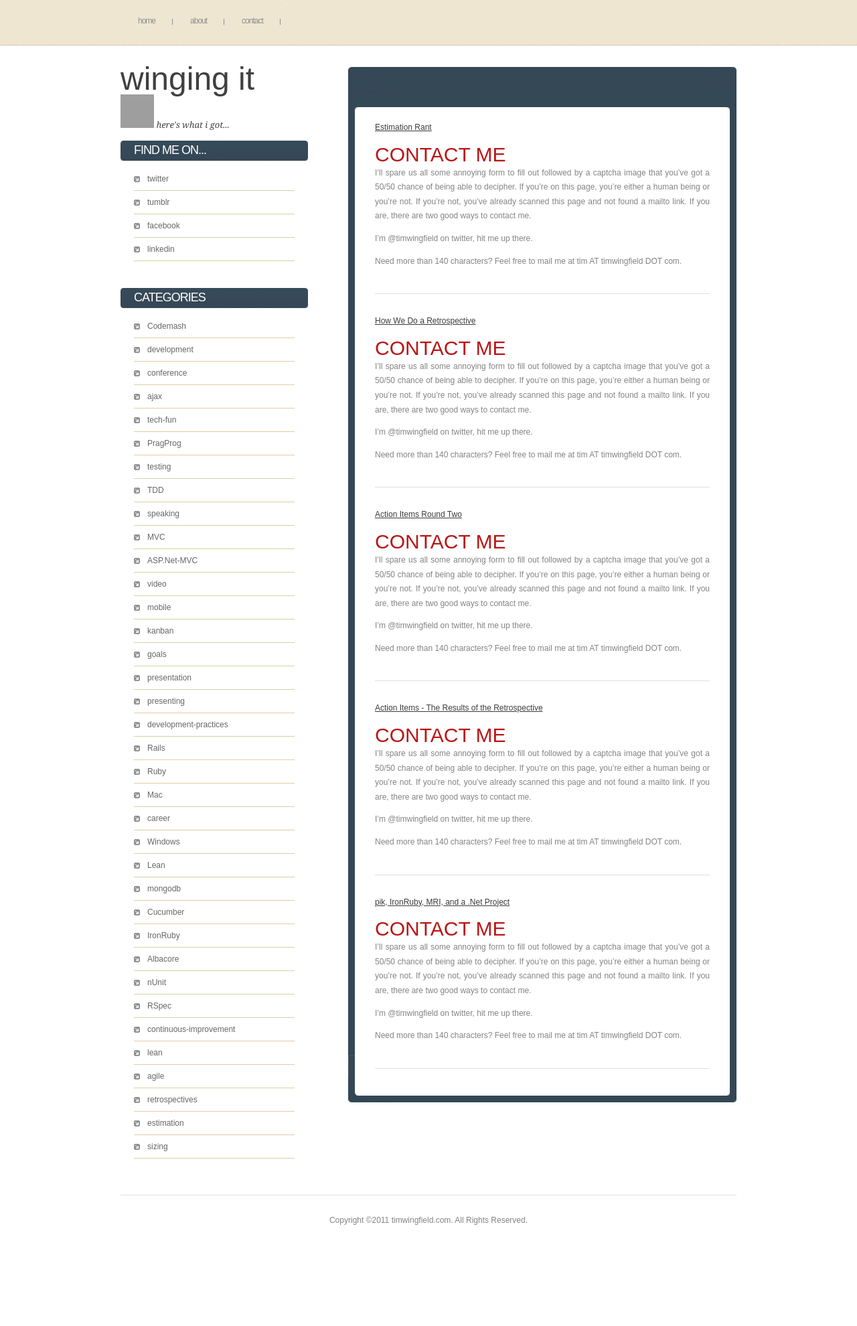
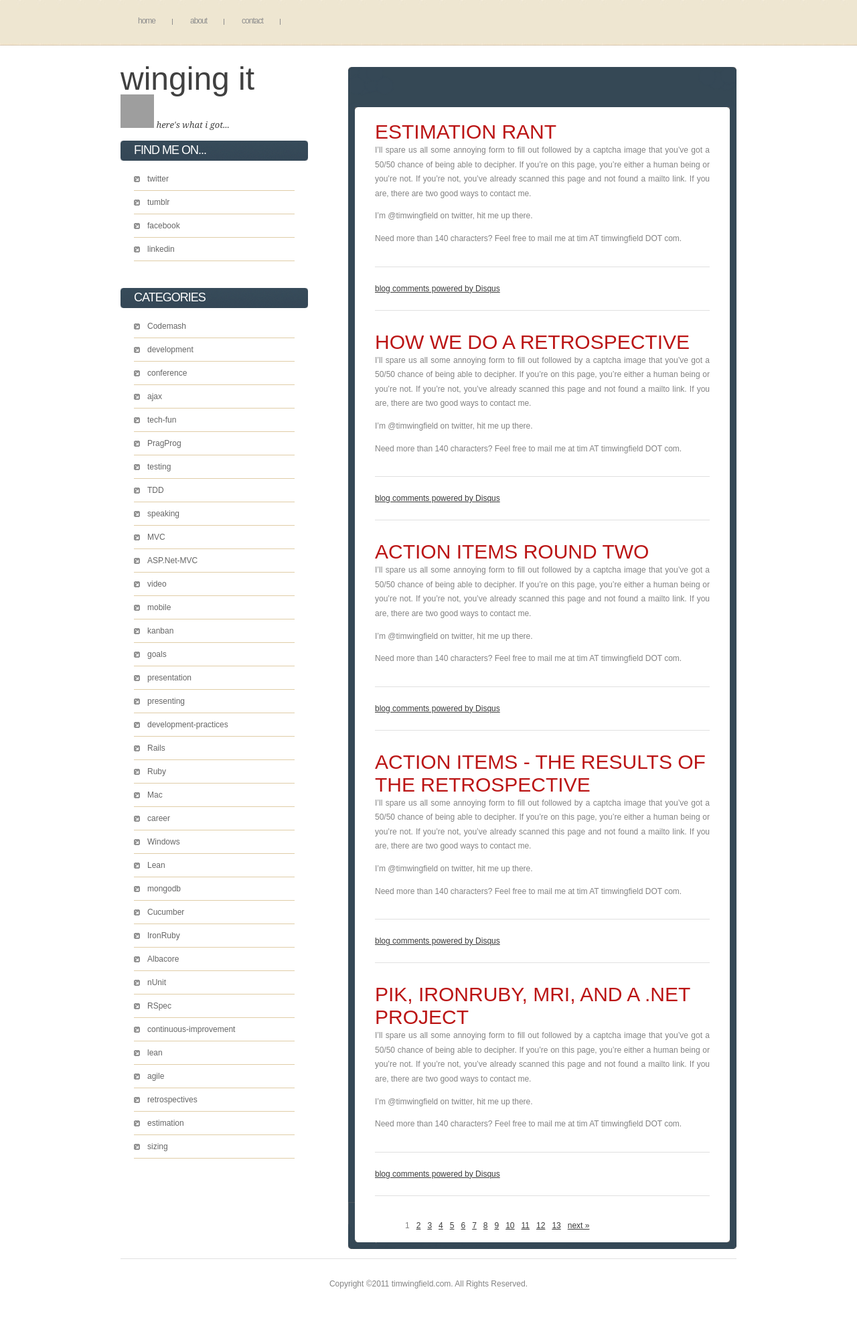
Before and after one commit to timwingfield/timwingfield.github.com, a Jekyll site: the page built from index.html, in a window 1280 px wide. Shown: the whole page at 67% size. Built offline with Jekyll 4.4.1, drawn with Linux system fonts in a browser that asks for light colours; nearby versions of some CDN libraries; Markdown is read by kramdown in place of the engine named in the settings; the list of posts is cut into pages by our own code; comment, search, counter and statistics services are not loaded; before the commit the page ends 1885 px from its top, so only the background shows below that; grey boxes are pictures that could not be loaded.

Commit message:
comments added to post template. comments working with disqus on estimation rant post. pagination added to the index

```diff
--- a/_includes/post.html
+++ b/_includes/post.html
@@ -1,6 +1,24 @@
 <div class="post">
 {% if content %}
   {{ content }}
+  <div id="comments">
+    <div id="disqus_thread"></div>
+    <script type="text/javascript">
+        var disqus_shortname = 'timwingfield';
+
+        //var disqus_url = 'http://blog.timwingfield.com{{ post.url }}';
+
+        var disqus_url = '{{ post.uuid }}';
+
+        (function() {
+            var dsq = document.createElement('script'); dsq.type = 'text/javascript'; dsq.async = true;
+            dsq.src = 'http://' + disqus_shortname + '.disqus.com/embed.js';
+            (document.getElementsByTagName('head')[0] || document.getElementsByTagName('body')[0]).appendChild(dsq);
+        })();
+    </script>
+    <noscript>Please enable JavaScript to view the <a href="http://disqus.com/?ref_noscript">comments powered by Disqus.</a></noscript>
+    <a href="http://disqus.com" class="dsq-brlink">blog comments powered by <span class="logo-disqus">Disqus</span></a>
+  </div>
 {% else %}
   {{ post.content }}
 {% endif %}
--- a/_layouts/default.html
+++ b/_layouts/default.html
@@ -16,6 +16,7 @@ Released   : 20100522
     <title>{{ page.title }}</title>
     <meta name="author" content="Tim Wingfield" />
     <link href="/stylesheets/style.css" rel="stylesheet" type="text/css" media="screen" />
+    <script src="//ajax.googleapis.com/ajax/libs/jquery/1.6.1/jquery.min.js" type="text/javascript"></script>
     <script type="text/javascript">
 
       var _gaq = _gaq || [];
--- a/index.html
+++ b/index.html
@@ -6,9 +6,57 @@ title: Winging It
 <div id="home">
   {% for post in paginator.posts %}
     <div>
-    <p><a href="{{ post.url }}">{{ post.title }}</a></p>
+    <h2 class="index-link"><a href="{{ post.url }}">{{ post.title }}</a></h2>
     {% include post.html %}
     </div>
-    </hr>
   {% endfor %}
 </div>
+
+{% if paginator.total_pages > 1 %}
+  <div id="pagination">
+    <ol>
+      {% if paginator.previous_page %}
+      <li>
+        {% if paginator.previous_page > 1 %}
+        <a href="/page{{ paginator.previous_page }}" title="Go to previous page">
+          &laquo; previous
+        </a>
+        {% else %}
+        <a href="/" title="Go to previous page">
+          &laquo; previous
+        </a>
+        {% endif %}
+      </li>
+      {% endif %}
+
+      {% for page in (1..paginator.total_pages) %}
+      <li>
+        {% if page == paginator.page %}
+        {{ page }}
+        {% else %}
+          {% if page > 1 %}
+          <a href="/page{{ page }}">{{page}}</a>
+          {% else %}
+          <a href="/">{{page}}</a>
+          {% endif %}
+        {% endif %}
+      </li>
+      {% endfor %}
+
+      {% if paginator.next_page %}
+      <li>
+        <a href="/page{{ paginator.next_page }}" title="Go to next page">
+          next &raquo;
+        </a>
+      </li>
+      {% endif %}
+    </ol>
+    <div style="clear: both; height: 0px">.</div>
+  </div>
+{% endif %}
+
+<script type="text/javascript">
+  $(function(){
+    $(".post h2").hide();
+  });
+</script>
--- a/stylesheets/style.css
+++ b/stylesheets/style.css
@@ -165,6 +165,28 @@ hr {
 	padding: 40px 40px 0px 40px;
 }
 
+/**** Index page ****/
+
+h2.index-link{
+  font-size: 30px
+}
+
+.index-link a {
+	text-decoration: none;
+	color: #BB1515;
+}
+
+.index-link a:hover {
+	text-decoration: underline;
+	color: #6B6B6B;
+}
+
+div#pagination ol li {
+  list-style-type: none;
+  float: left;
+  margin: 0 5px;
+}
+
 /** LOGO */
 
 #logo {
@@ -235,6 +257,12 @@ hr {
 	margin-top: 0;
 	line-height: 180%;
 	text-align: justify;
+}
+
+.post #comments{
+	margin-top: 30px;
+	padding-top: 25px;
+	border-top: 1px solid #E0E0E0;
 }
 
 .post {
```
Also changed, not shown: _posts/2011-05-11-estimation-rant.md (+1 -0 lines).
